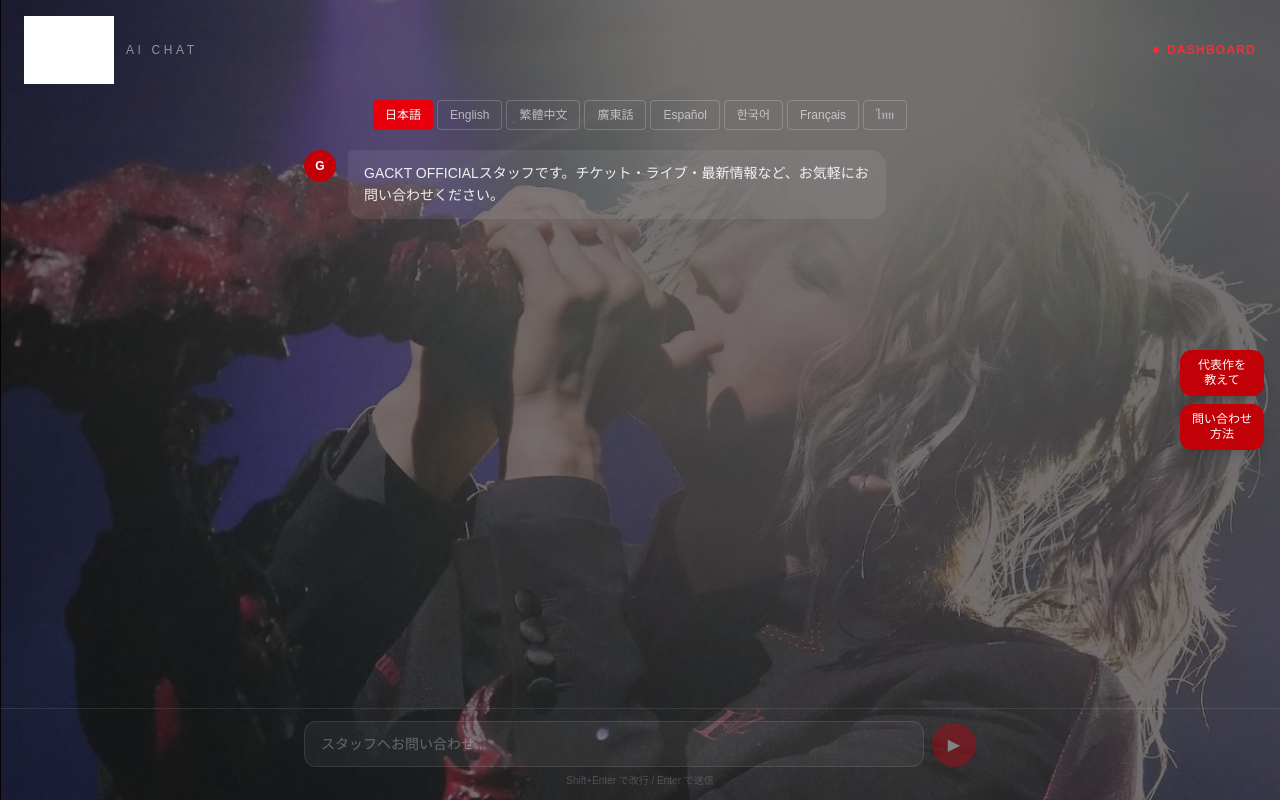
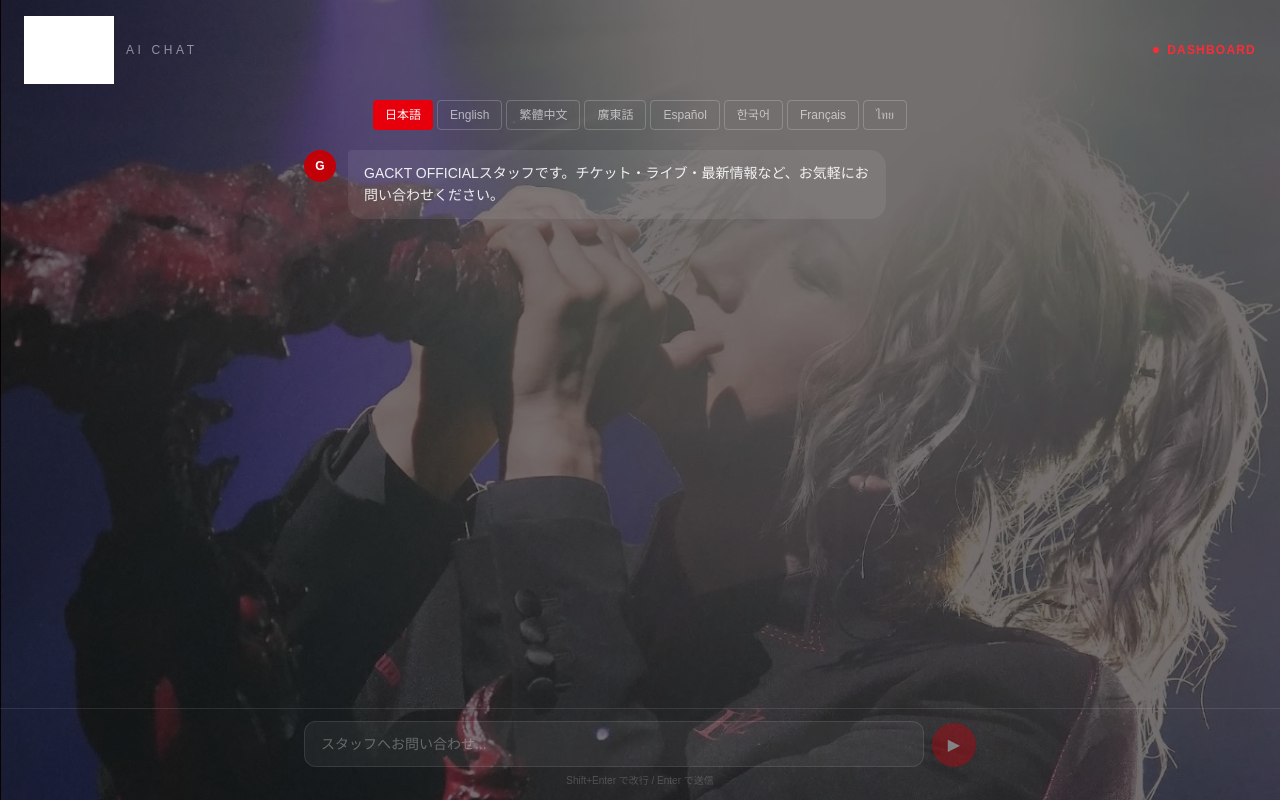
Before and after one commit to mayumi1210abe-debug/gackt-chatbot, a Next.js app: page / in a window 1280 px wide. Built offline with nearby package versions, Linux system fonts and the light colour scheme; grey boxes are pictures that could not be loaded.

Commit message:
remove quick action buttons

```diff
--- a/src/app/components/Chat.tsx
+++ b/src/app/components/Chat.tsx
@@ -173,21 +173,6 @@ export default function Chat() {
         </div>
       </div>
 
-      {/* クイックアクションボタン */}
-      <div className="absolute right-4 top-1/2 z-20 flex -translate-y-1/2 flex-col gap-2">
-        {QUICK_ACTIONS.map((action) => (
-          <button
-            key={action.label}
-            type="button"
-            onClick={() => handleQuickAction(action.message)}
-            disabled={isBusy}
-            className="rounded-xl bg-red-700 px-3 py-2 text-center text-xs font-medium leading-tight text-white shadow-lg transition hover:bg-red-600 disabled:opacity-50 whitespace-pre-line"
-          >
-            {action.label}
-          </button>
-        ))}
-      </div>
-
       {/* 入力エリア */}
       <div className="relative z-10 border-t border-white/10 px-4 py-3">
         <div className="mx-auto max-w-2xl">
```
Also changed, not shown: .claude/settings.local.json (added).
